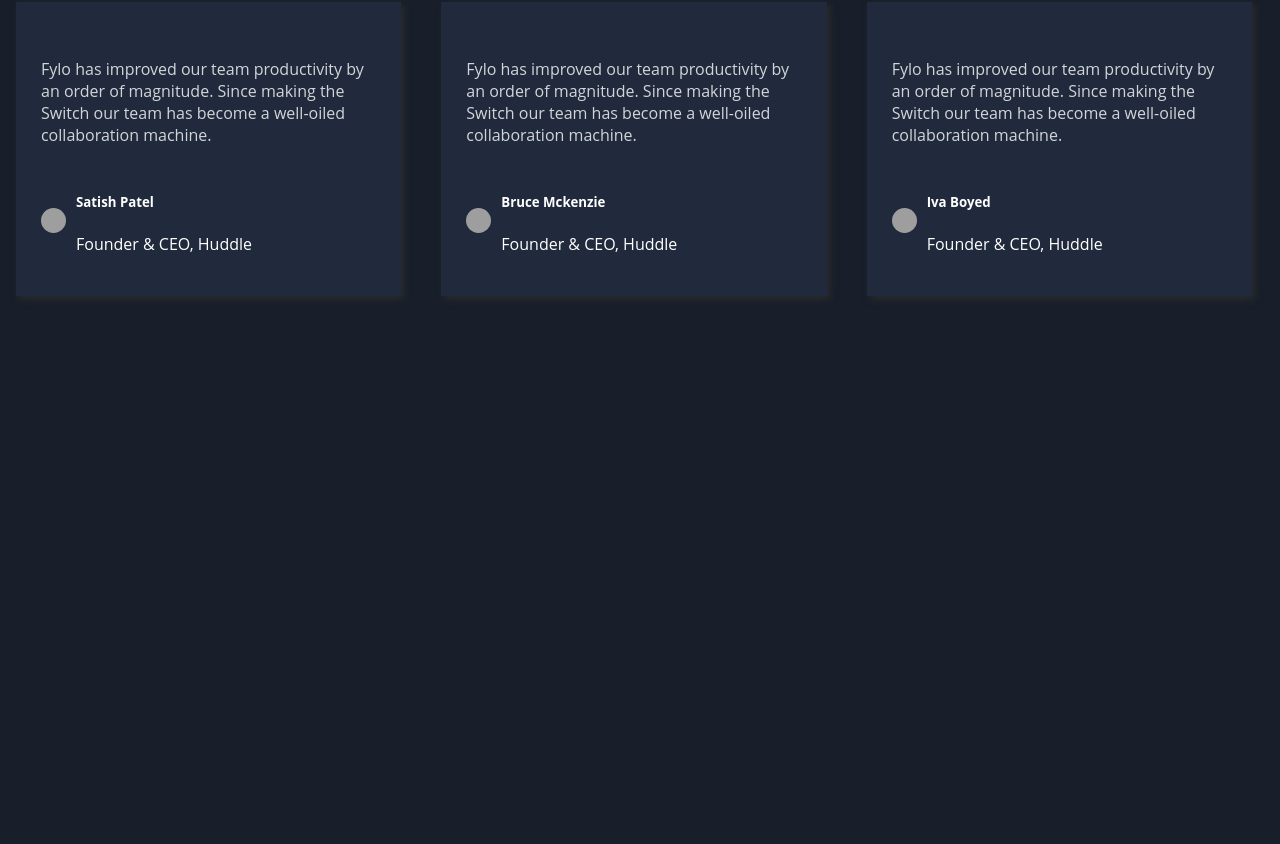
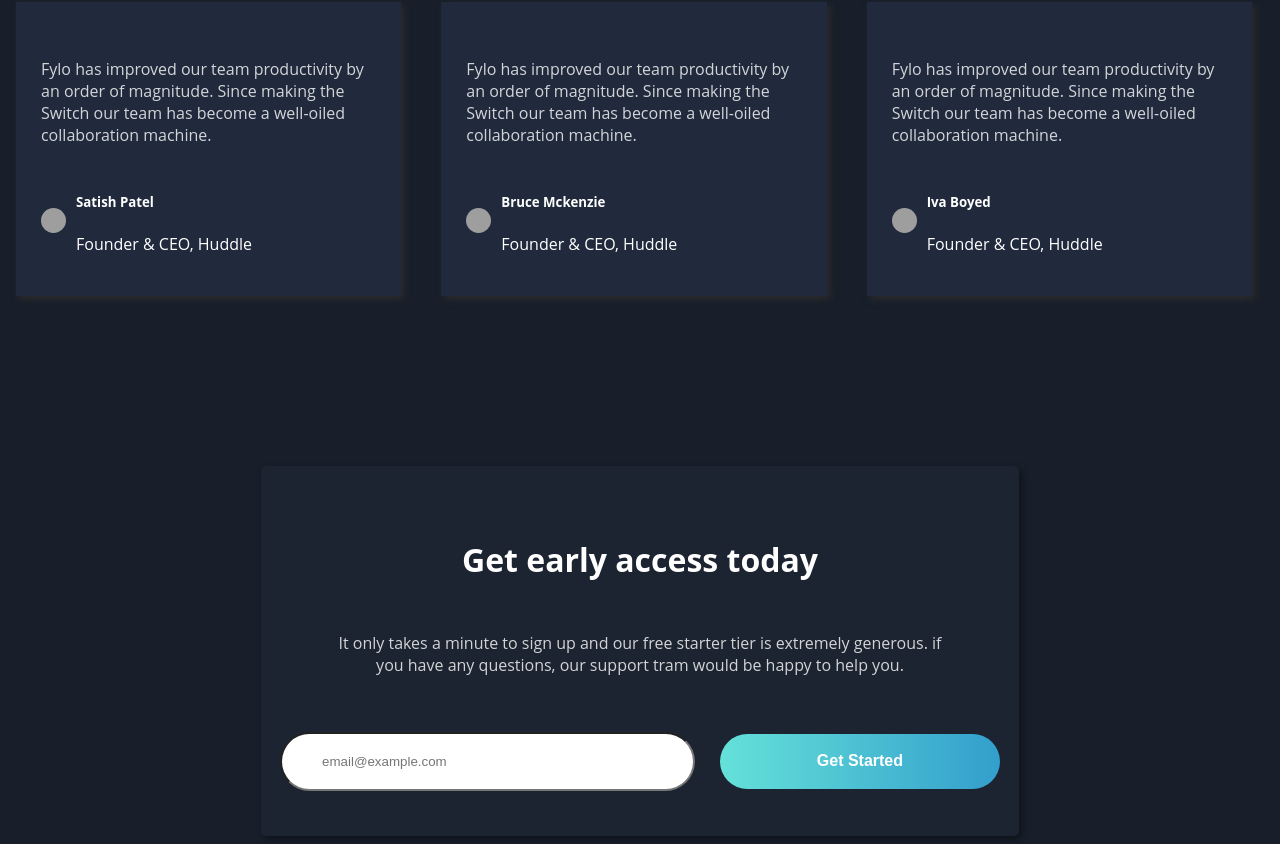
Before and after one commit to Bethsyf/S3Reto1Fylo-dark-theme, a React (Create React App) app: page / in a window 1280 px wide. Shown: the part 2496-3340 px from the top of the page. Before the commit the page ends 2820 px from the top, so only its background shows below. Built offline with nearby package versions, Linux system fonts and the light colour scheme; grey boxes are pictures that could not be loaded.

Commit message:
agregar la seccion de acceso temprano

```diff
--- a/src/App.js
+++ b/src/App.js
@@ -1,3 +1,4 @@
+import EarlyAccess from './components/EarlyAccess';
 import Features from './components/Features';
 import Intro from './components/Intro';
 import Navbar from './components/Navbar';
@@ -12,6 +13,7 @@ function App() {
       <Features />
       <StayProductive />
       <Testimonial />
+      <EarlyAccess />
     </>
   );
 }
--- a/src/components/Button.jsx
+++ b/src/components/Button.jsx
@@ -10,6 +10,13 @@ border-radius: 40px;
   color: #fff;
   font-size: 16px;
   font-weight: bold;
+  @media screen and (max-width: 950px){
+      margin-top: 30px;
+      width: 84%;
+      }
+  @media screen and (max-width: 750px){
+    height: 85px;
+    }
 `
 
 const Button = ({text}) => {
--- /dev/null
+++ b/src/components/EarlyAccess.jsx
@@ -0,0 +1,66 @@
+import React from 'react'
+import styled from 'styled-components';
+import Button from './Button';
+
+export const Early = styled.div`
+    margin-top: 150px;
+    background-color: hsl(217, 28%, 15%);
+    width: 60%;
+    margin: 150px auto 0 auto;
+    text-align: center;
+    padding: 45px 0;
+    border-radius: 5px;
+    box-shadow: 3px 3px 7px hsl(0deg 0% 0% / 41%);
+    position: relative;
+    z-index: 3;
+    @media screen and (max-width: 750px){
+        width: 90%;
+        margin: 280px auto 0 auto;
+        border-radius: 25px;
+        padding: 80px 0;
+    }
+`
+
+export const H2 = styled.h2`
+    font-size: 2rem;
+    @media screen and (max-width: 750px){
+        font-size: 2.2rem;
+    }
+`
+
+export const PAcc = styled.p`
+    padding: 25px 75px 40px 75px;
+    opacity: 0.8;
+    @media screen and (max-width: 750px){
+        padding: 40px 75px;
+        font-size: 26px;
+    }
+`
+
+export const Input = styled.input`
+    padding: 20px 40px;
+    border-radius: 40px;
+    width: calc(70% - 200px);
+    margin-right: 25px;
+    @media screen and (max-width: 950px){
+        display: block;
+        margin: 0 auto;
+        width: 70%;
+    }
+    @media screen and (max-width: 750px){
+        padding: 35px 40px;
+    }
+`
+
+const EarlyAccess = () => {
+    return(
+        <Early>
+            <H2>Get early access today</H2>
+            <PAcc>It only takes a minute to sign up and our free starter tier is extremely generous. if you have any questions, our support tram would be happy to help you.</PAcc>
+            <Input type='text' placeholder='email@example.com'/>
+            <Button text='Get Started' classSize='email-btn'/>
+        </Early>
+    );
+}
+
+export default EarlyAccess
```
Lines whose indentation alone changed are shown as unchanged.
